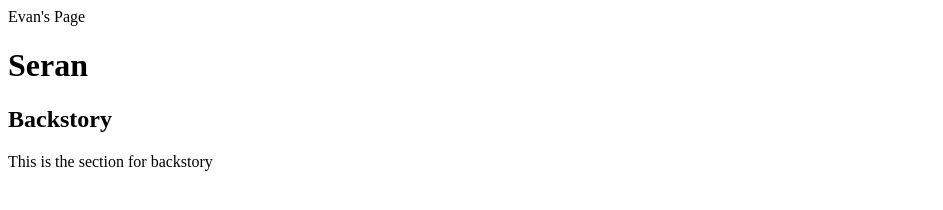
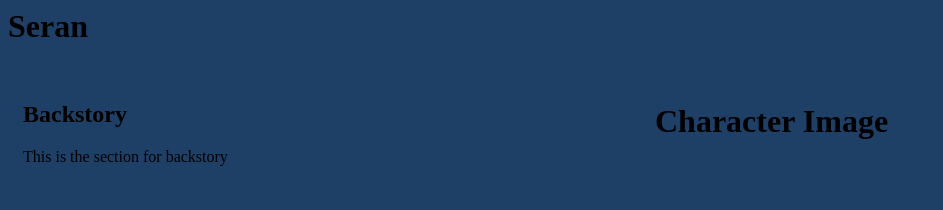
Before and after one commit to jackslooney/myWebsite, a plain HTML site: page evan.html in a window 1280 px wide. Shown: the whole page, without its empty margins (0-943 px from the left). Drawn offline with Linux system fonts and the light colour scheme.

Commit message:
Added images folder

```diff
--- a/evan.html
+++ b/evan.html
@@ -1,10 +1,13 @@
 <html>
 
 <head>
-    Evan's Page
+    <link rel = "stylesheet" href = "css/style.css">
 </head>
 
-<body>
+<body class = "background-color-blue">
+    <div class = "nav">
+
+    </div>
     <h1>Seran</h1>
     <div class = "row">
         <div class = "col-6">
@@ -12,7 +15,7 @@
             <p>This is the section for backstory</p>
         </div>
         <div class = "col-6">
-
+            <h1>Character Image</h1>
 
         </div>
     </div>
```
Also changed, not shown: Images/Seran.jpg (added).
